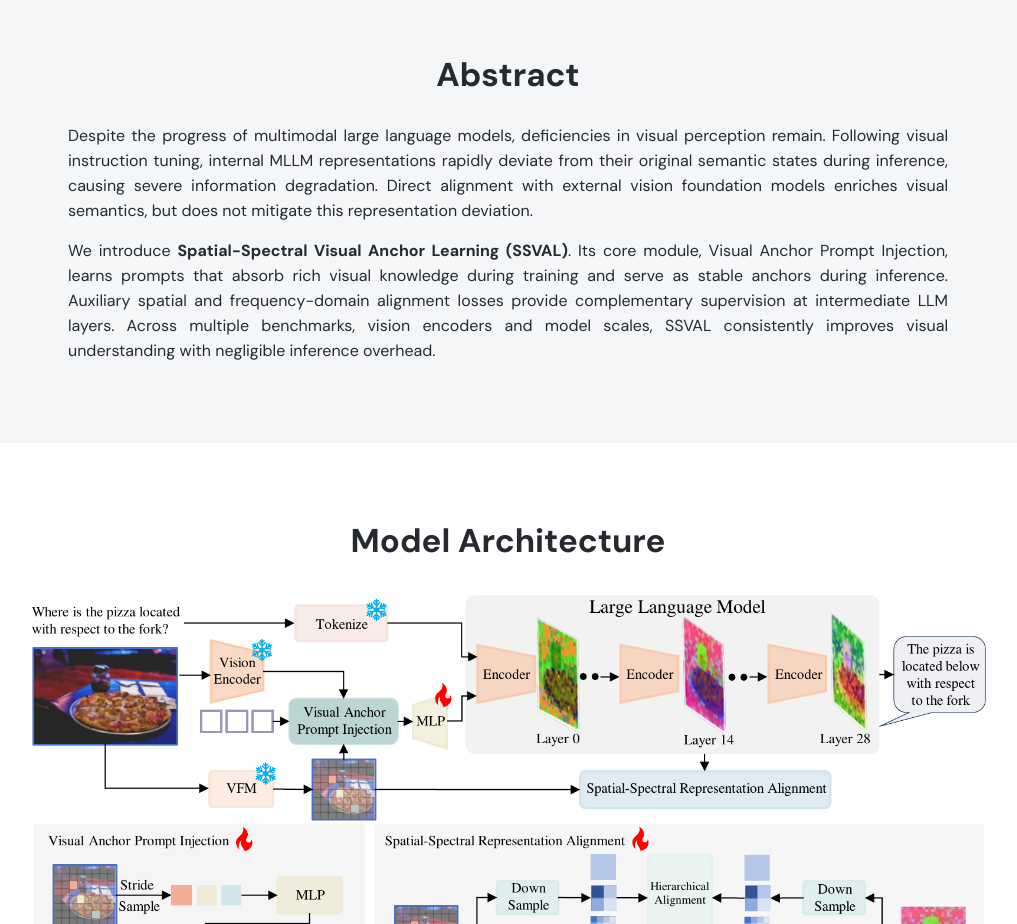
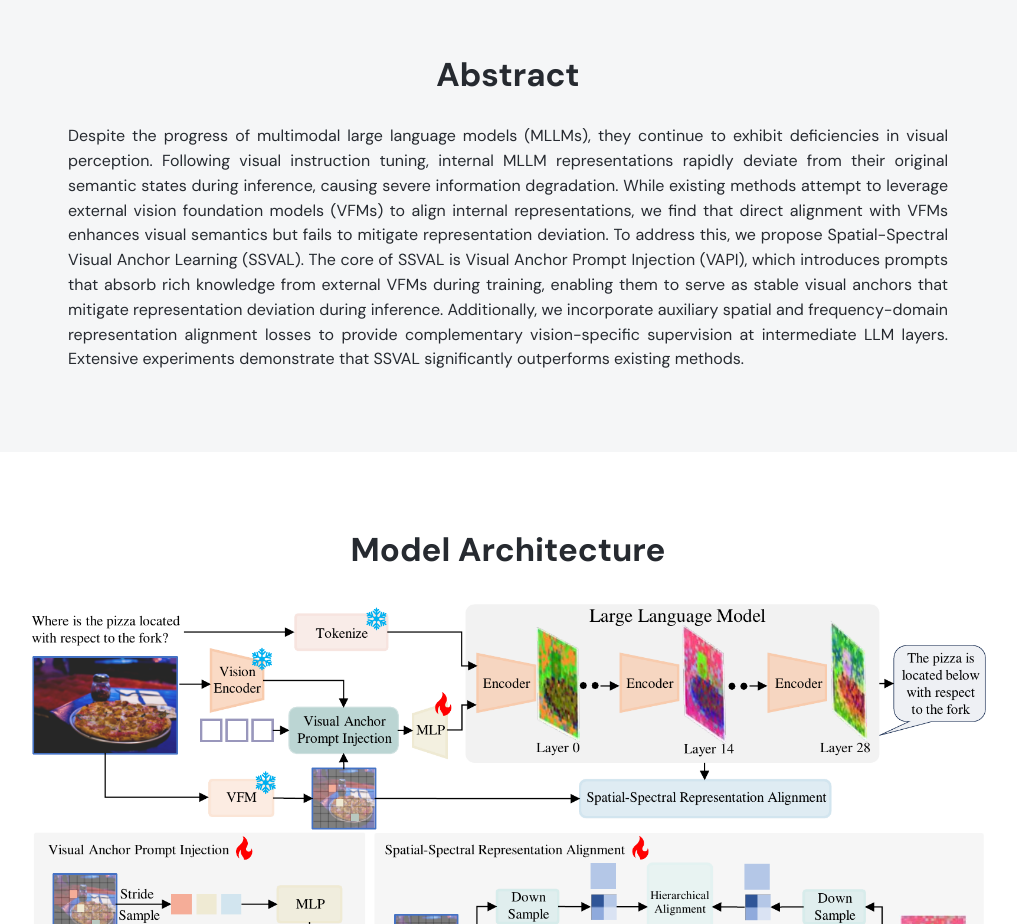
Before and after one commit to msls38/SSVAL, a plain HTML site: page index.html in a window 1280 px wide. Shown: the part 1240-2164 px from the top of the page, without its empty margins (132-1149 px from the left). Drawn offline with Linux system fonts and the light colour scheme.

Commit message:
Use complete paper abstract

```diff
--- a/index.html
+++ b/index.html
@@ -72,8 +72,7 @@
       <div class="container narrow">
         <h2>Abstract</h2>
         <div class="abstract-text">
-          <p>Despite the progress of multimodal large language models, deficiencies in visual perception remain. Following visual instruction tuning, internal MLLM representations rapidly deviate from their original semantic states during inference, causing severe information degradation. Direct alignment with external vision foundation models enriches visual semantics, but does not mitigate this representation deviation.</p>
-          <p>We introduce <strong>Spatial-Spectral Visual Anchor Learning (SSVAL)</strong>. Its core module, Visual Anchor Prompt Injection, learns prompts that absorb rich visual knowledge during training and serve as stable anchors during inference. Auxiliary spatial and frequency-domain alignment losses provide complementary supervision at intermediate LLM layers. Across multiple benchmarks, vision encoders and model scales, SSVAL consistently improves visual understanding with negligible inference overhead.</p>
+          <p>Despite the progress of multimodal large language models (MLLMs), they continue to exhibit deficiencies in visual perception. Following visual instruction tuning, internal MLLM representations rapidly deviate from their original semantic states during inference, causing severe information degradation. While existing methods attempt to leverage external vision foundation models (VFMs) to align internal representations, we find that direct alignment with VFMs enhances visual semantics but fails to mitigate representation deviation. To address this, we propose Spatial-Spectral Visual Anchor Learning (SSVAL). The core of SSVAL is Visual Anchor Prompt Injection (VAPI), which introduces prompts that absorb rich knowledge from external VFMs during training, enabling them to serve as stable visual anchors that mitigate representation deviation during inference. Additionally, we incorporate auxiliary spatial and frequency-domain representation alignment losses to provide complementary vision-specific supervision at intermediate LLM layers. Extensive experiments demonstrate that SSVAL significantly outperforms existing methods.</p>
         </div>
       </div>
     </section>
```
